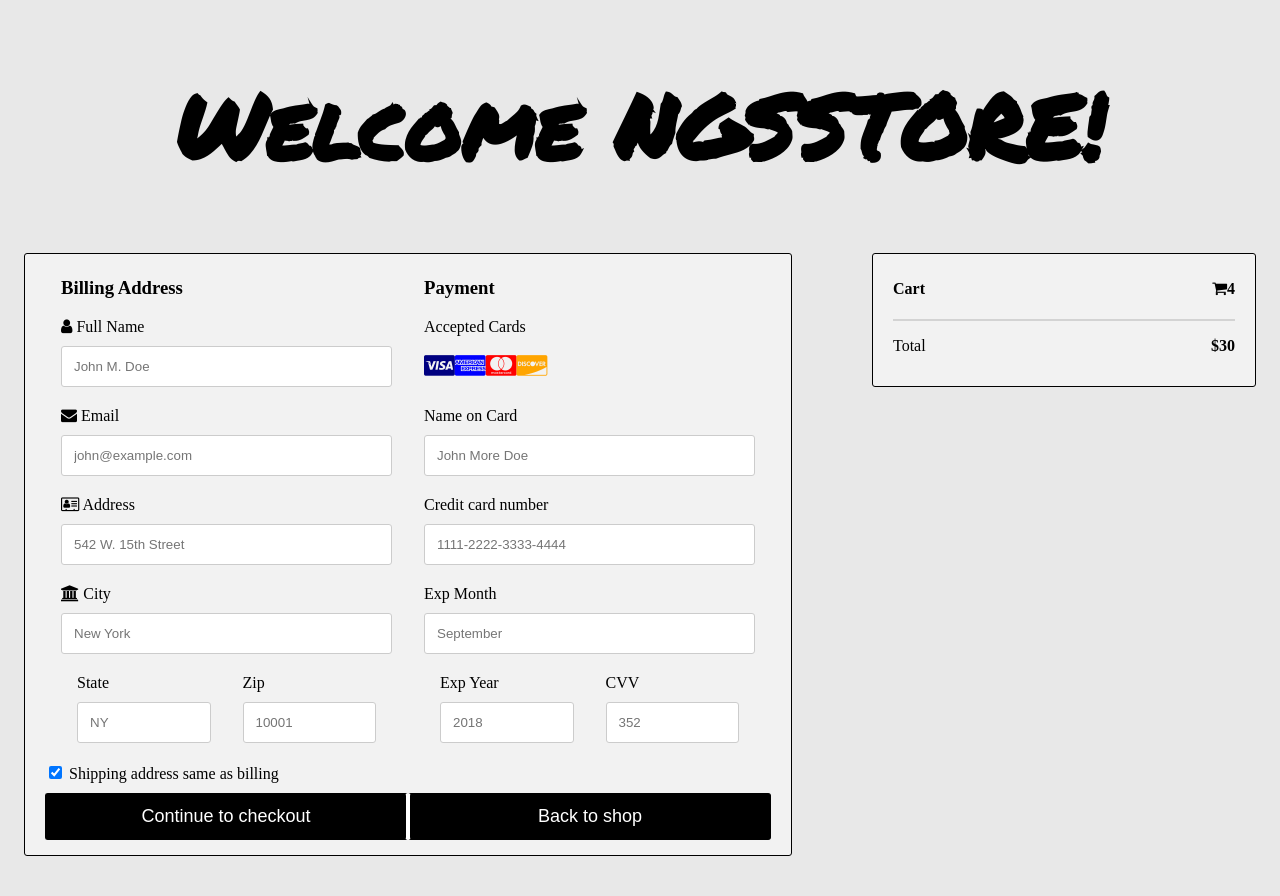
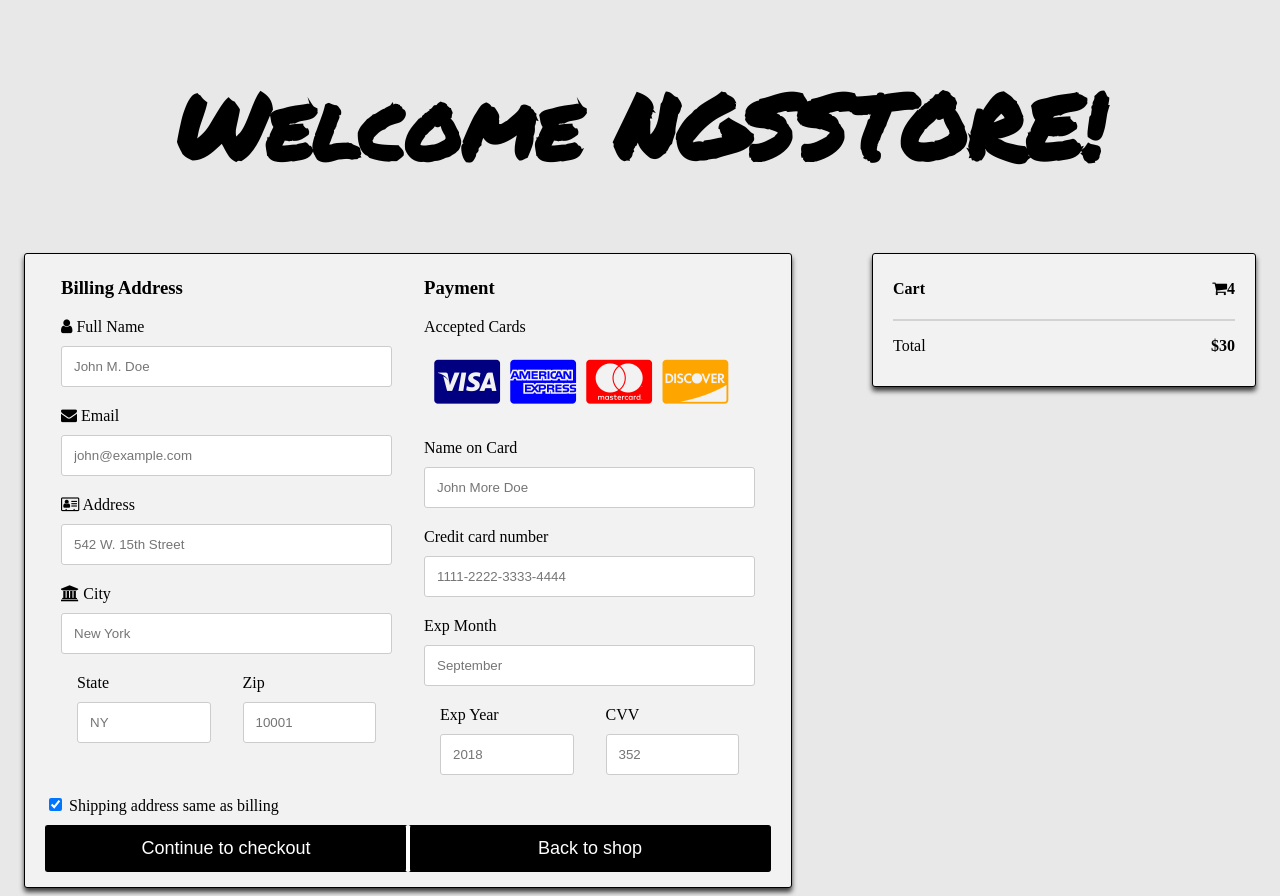
Before and after one commit to inegas/EOI-tienda, an Angular app: page /order in a window 1280 px wide. Before the commit the page ends 864 px from the top, so only its background shows below. Built offline with nearby package versions, Linux system fonts and the light colour scheme.

Commit message:
form y cart, estilos aplicados

```diff
--- a/src/app/components/cart/cart.component.scss
+++ b/src/app/components/cart/cart.component.scss
@@ -43,6 +43,7 @@
   border: 1px solid black;
   border-radius: 3px;
   width: 30vw;
+  -webkit-box-shadow: 0px 4px 5px 0px rgba(0,0,0,0.75);
 }
 
 input[type=text] {
--- a/src/app/components/form-cart/form-cart.component.html
+++ b/src/app/components/form-cart/form-cart.component.html
@@ -57,6 +57,6 @@
           <input type="checkbox" checked="checked" name="sameadr"> Shipping address same as billing
         </label>
         <input type="submit" value="Continue to checkout" class="btn">
-        <input type="submit" value="Back to shop" class="btn2">
+        <input [routerLink]="[ '/home' ]" type="submit" value="Back to shop" class="btn2">
       </form>
     </div>
--- a/src/app/components/form-cart/form-cart.component.scss
+++ b/src/app/components/form-cart/form-cart.component.scss
@@ -47,6 +47,7 @@ body {
   border-radius: 3px;
   border: 1px solid black;
   width: 60vw;
+  -webkit-box-shadow: 0px 4px 5px 0px rgba(0,0,0,0.75);
 
 }
 
@@ -66,7 +67,11 @@ label {
 .icon-container {
   margin-bottom: 20px;
   padding: 7px 0;
-  font-size: 24px;
+  font-size: 4vw;
+}
+
+.icon-container i{
+  padding-left: 0.2em;
 }
 
 .btn {
--- a/src/app/components/item-list/item-list.component.ts
+++ b/src/app/components/item-list/item-list.component.ts
@@ -58,6 +58,7 @@ export class ItemListComponent implements OnInit {
   };
 
   addCart(item:CartItem, onlyItem:Item){
+    //Revisar esta funcionalidad bug añadir al carro cuando el value es 0 o null
     this.cartService.addItem(item);
     this.totalItems += onlyItem.quantity;
   };
```
